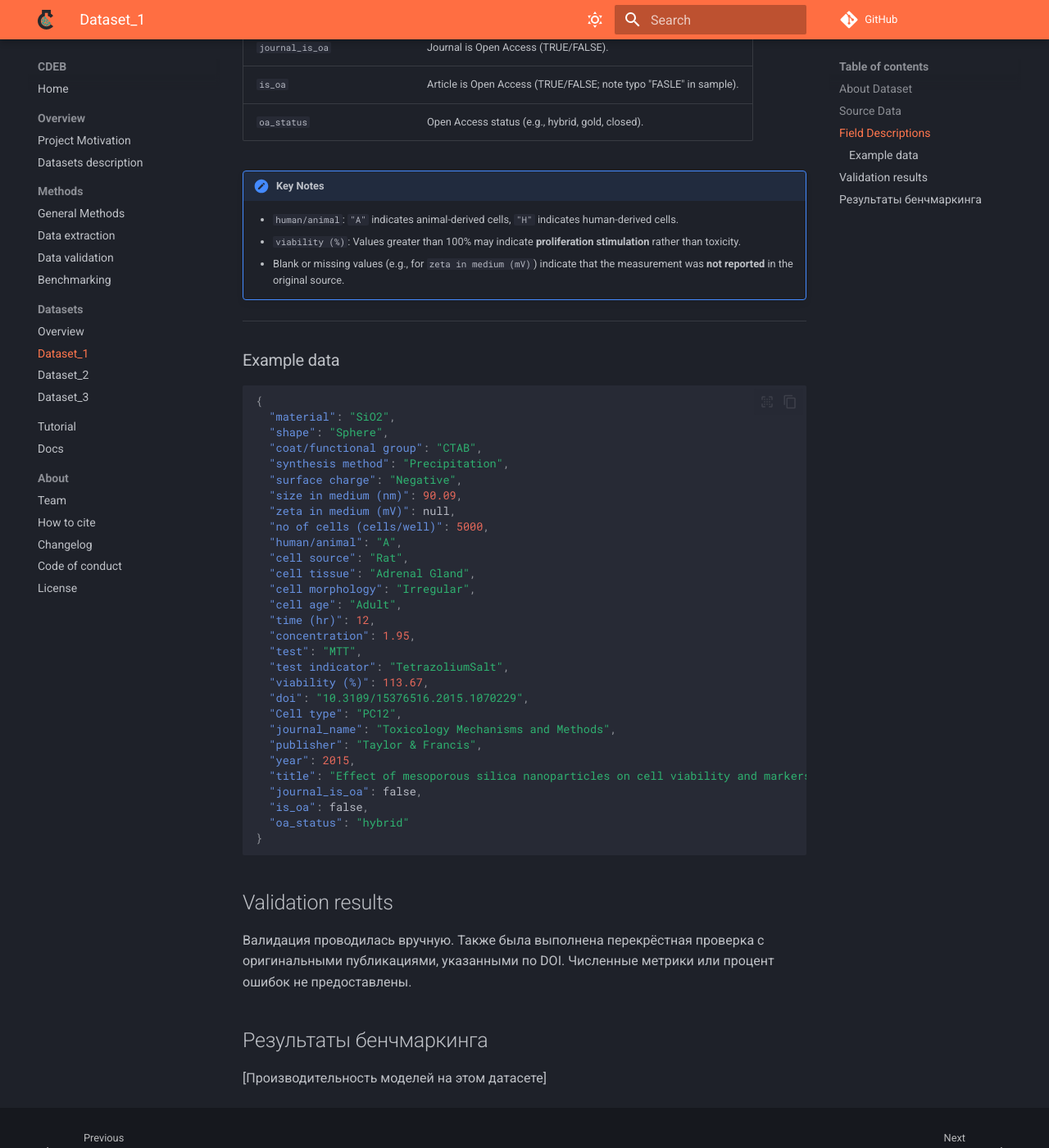
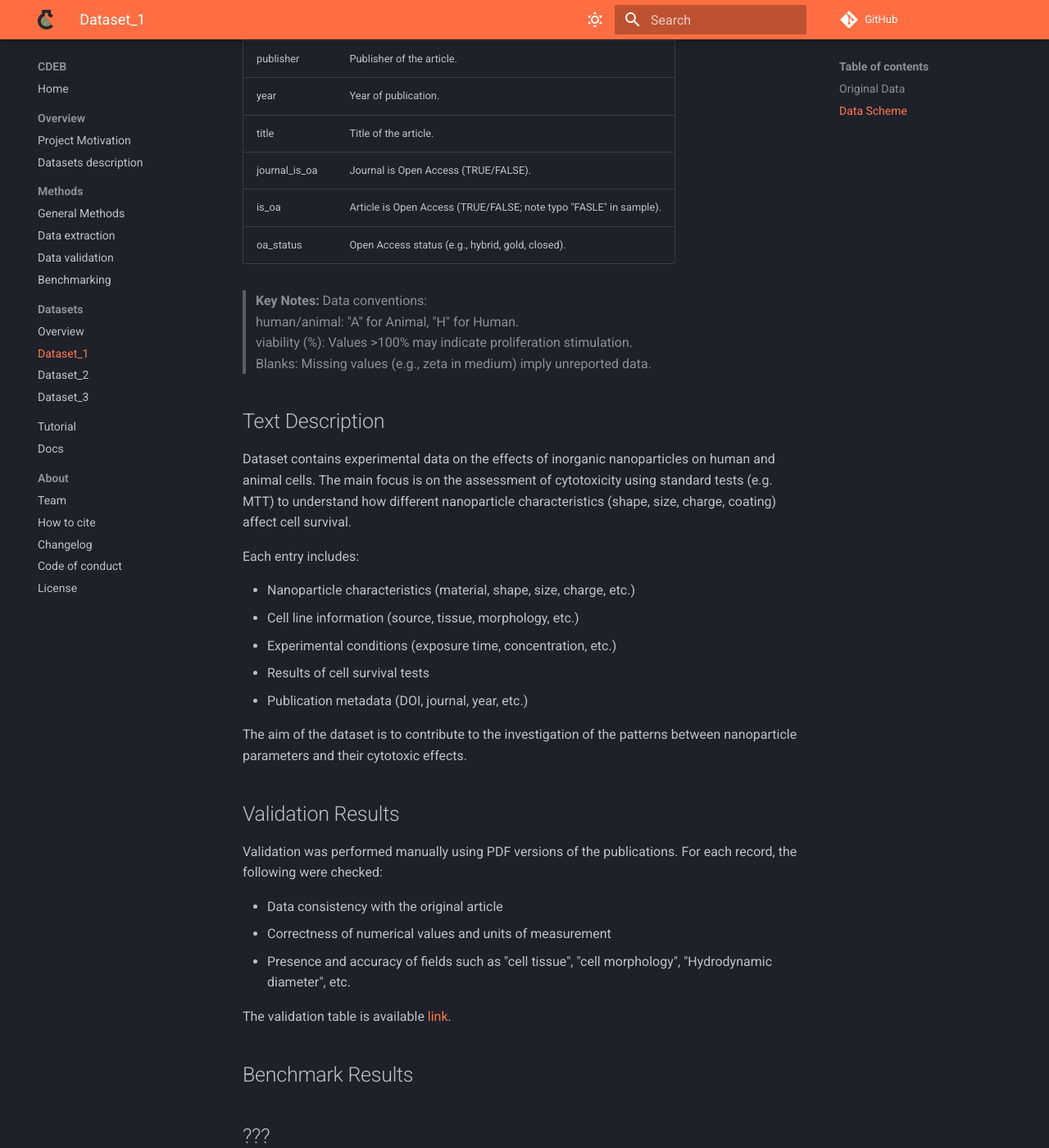
Before and after one commit to Riddars/CDEB, an MkDocs documentation site: the page built from docs/datasets/dataset_1.md, in a window 1280 px wide and 1400 px high, scrolled down 1957 px. Shown: the whole window at 82% size. Built offline with MkDocs 1.6.1 and Material for MkDocs 9.7.7, drawn with Linux system fonts in a browser that asks for light colours; comment, search, counter and statistics services are not loaded; some of the changed text lies outside the part shown.

Commit message:
Update dataset_1.md

````diff
--- a/docs/datasets/dataset_1.md
+++ b/docs/datasets/dataset_1.md
@@ -1,95 +1,92 @@
-# Cytotoxicity Dataset
+# Dataset #1: Cytotoxicity of Inorganic Nanoparticles
 
-## About Dataset
-This dataset contains information on the cytotoxicity of inorganic nanoparticles tested on various normal and cancer cell lines. It covers a wide range of nanoparticle characteristics, experimental conditions, and biological responses.
+## Original Data
 
-## Source Data
-Data were collected from scientific publications followed by manual feature extraction and verification.
-Each record contains not only values for key experimental characteristics, but is also accompanied by extensive metadata about the sources.
+**Title:** Cytotoxicity dataset of inorganic nanoparticles
+**Description:** The dataset contains information on the toxicity of inorganic nanoparticles on various normal and cancer cell lines.
+**Total number of records:** 5535
+**Number of features (columns):** 28
+**Data type:** Mixed.
+**Application:** Nanomaterials
+**Automatic validation:** Yes
 
+A complete data table can be found [link](https://docs.google.com/spreadsheets/d/1zKqCr8AxzeklouSQJ2-SZwB2Snmkpii3tYtIC1rmjE4/edit?gid=645671462#gid=645671462)
 
-## Field Descriptions
+## Data Scheme
 
-The dataset contains **5535 samples** and **28 extracted features**. Below is a list of key columns and their descriptions:
+Below is a description of all the fields present in the dataset:
 
-| Column Name                  | Description                                                                 |
-|-----------------------------|-----------------------------------------------------------------------------|
-| `material`                  | Composition of the nanoparticle/material tested (e.g., SiO₂, Ag).          |
-| `shape`                     | Physical shape of the particle (e.g., Sphere, Rod).                        |
-| `coat/functional group`     | Surface coating or functionalization (e.g., CTAB, PEG).                    |
-| `synthesis method`          | Synthesis method (e.g., Precipitation, Commercial etc.).                   |
-| `surface charge`            | Reported surface charge (e.g., Negative, Positive).                        |
-| `size in medium (nm)`       | Hydrodynamic size in biological medium (nm).                               |
-| `zeta in medium (mV)`       | Zeta potential in medium (mV; blank if not measured).                      |
-| `no of cells (cells/well)`  | Cell density per well in the assay.                                        |
-| `human/animal`              | Origin of cells (A = Animal, H = Human).                                   |
-| `cell source`               | Species/organism (e.g., Rat, Human).                                       |
-| `cell tissue`               | Tissue origin of the cell line (e.g., Adrenal Gland, Lung).               |
-| `cell morphology`           | Cell shape (e.g., Irregular, Epithelial).                                  |
-| `cell age`                  | Developmental stage of cells (e.g., Adult, Embryonic).                     |
-| `time (hr)`                 | Exposure duration (hours).                                                 |
-| `concentration`             | Tested concentration of the material (unit-specific, e.g., µg/mL).         |
-| `test`                      | Cytotoxicity assay type (e.g., MTT, LDH).                                  |
-| `test indicator`            | Reagent measured (e.g., TetrazoliumSalt for MTT).                          |
-| `viability (%)`             | Cell viability percentage relative to control.                             |
-| `doi`                       | Digital Object Identifier (DOI) of the article.                            |
-| `article_list`              | Identifier for the article in the dataset.                                 |
-| `core size (nm)`            | Primary particle size (nm).                                                |
-| `Hydrodynamic diameter (nm)`| Size in solution including coatings (nm).                                  |
-| `Zeta potential (mV)`       | Surface charge in solution (mV).                                           |
-| `Cell type`                 | Specific cell line name (e.g., PC12, A549).                                |
-| `journal_name`              | Name of the publishing journal.                                            |
-| `publisher`                 | Publisher of the article.                                                  |
-| `year`                      | Year of publication.                                                       |
-| `title`                     | Title of the article.                                                      |
-| `journal_is_oa`             | Journal is Open Access (TRUE/FALSE).                                       |
-| `is_oa`                     | Article is Open Access (TRUE/FALSE; note typo "FASLE" in sample).          |
-| `oa_status`                 | Open Access status (e.g., hybrid, gold, closed).                           |
+# Cytotoxicity Dataset – Column Descriptions
 
-!!! note "Key Notes"
-    - `human/animal`: `"A"` indicates animal-derived cells, `"H"` indicates human-derived cells.
-    - `viability (%)`: Values greater than 100% may indicate **proliferation stimulation** rather than toxicity.
-    - Blank or missing values (e.g., for `zeta in medium (mV)`) indicate that the measurement was **not reported** in the original source.
+| **Column Name**             | **Description**                                                                 |
+|----------------------------|---------------------------------------------------------------------------------|
+| material                   | Composition of the nanoparticle/material tested (e.g., SiO₂, Ag).              |
+| shape                      | Physical shape of the particle (e.g., Sphere, Rod).                            |
+| coat/functional group      | Surface coating or functionalization (e.g., CTAB, PEG).                        |
+| synthesis method           | Synthesis method (e.g., Precipitation, Commercial etc.).                       |
+| surface charge             | Reported surface charge (e.g., Negative, Positive).                            |
+| size in medium (nm)        | Hydrodynamic size in biological medium (nm).                                   |
+| zeta in medium (mV)        | Zeta potential in medium (mV; blank if not measured).                          |
+| no of cells (cells/well)   | Cell density per well in the assay.                                            |
+| human/animal               | Origin of cells (A = Animal, H = Human).                                       |
+| cell source                | Species/organism (e.g., Rat, Human).                                           |
+| cell tissue                | Tissue origin of the cell line (e.g., Adrenal Gland, Lung).                    |
+| cell morphology            | Cell shape (e.g., Irregular, Epithelial).                                      |
+| cell age                   | Developmental stage of cells (e.g., Adult, Embryonic).                         |
+| time (hr)                  | Exposure duration (hours).                                                     |
+| concentration              | Tested concentration of the material (unit-specific, e.g., µg/mL).            |
+| test                       | Cytotoxicity assay type (e.g., MTT, LDH).                                      |
+| test indicator             | Reagent measured (e.g., TetrazoliumSalt for MTT).                              |
+| viability (%)              | Cell viability percentage relative to control.                                 |
+| doi                        | Digital Object Identifier (DOI) of the article.                                |
+| article_list               | Identifier for the article in the dataset.                                     |
+| core size (nm)             | Primary particle size (nm).                                                    |
+| Hydrodynamic diameter (nm) | Size in solution including coatings (nm).                                      |
+| Zeta potential (mV)        | Surface charge in solution (mV).                                               |
+| Cell type                  | Specific cell line name (e.g., PC12, A549).                                    |
 
+## Metadata
+
+| **Column Name**   | **Description**                                                            |
+|------------------|----------------------------------------------------------------------------|
+| journal_name     | Name of the publishing journal.                                            |
+| publisher        | Publisher of the article.                                                  |
+| year             | Year of publication.                                                       |
+| title            | Title of the article.                                                      |
+| journal_is_oa    | Journal is Open Access (TRUE/FALSE).                                       |
+| is_oa            | Article is Open Access (TRUE/FALSE; note typo "FASLE" in sample).          |
+| oa_status        | Open Access status (e.g., hybrid, gold, closed).                           |
+
+> **Key Notes:**
+Data conventions:
+human/animal: "A" for Animal, "H" for Human.
+viability (%): Values >100% may indicate proliferation stimulation.
+Blanks: Missing values (e.g., zeta in medium) imply unreported data.
+
+## Text Description
+
+Dataset contains experimental data on the effects of inorganic nanoparticles on human and animal cells. The main focus is on the assessment of cytotoxicity using standard tests (e.g. MTT) to understand how different nanoparticle characteristics (shape, size, charge, coating) affect cell survival.
+
+Each entry includes:
+
+- Nanoparticle characteristics (material, shape, size, charge, etc.)
+- Cell line information (source, tissue, morphology, etc.)
+- Experimental conditions (exposure time, concentration, etc.)
+- Results of cell survival tests
+- Publication metadata (DOI, journal, year, etc.)
+
+The aim of the dataset is to contribute to the investigation of the patterns between nanoparticle parameters and their cytotoxic effects.
+
+## Validation Results
+
+Validation was performed manually using PDF versions of the publications. For each record, the following were checked:
+
+- Data consistency with the original article
+- Correctness of numerical values and units of measurement
+- Presence and accuracy of fields such as "cell tissue", "cell morphology", "Hydrodynamic diameter", etc.
+
+The validation table is available [link](https://docs.google.com/spreadsheets/d/17JoF-tsMeegV30Q7neU7LaseNscIFndcZjqsxANZzOg/edit?gid=645671462#gid=645671462).
+
+## Benchmark Results
+???
 ---
-
-
-
-### Example data
-```json
-{
-  "material": "SiO2",
-  "shape": "Sphere",
-  "coat/functional group": "CTAB",
-  "synthesis method": "Precipitation",
-  "surface charge": "Negative",
-  "size in medium (nm)": 90.09,
-  "zeta in medium (mV)": null,
-  "no of cells (cells/well)": 5000,
-  "human/animal": "A",
-  "cell source": "Rat",
-  "cell tissue": "Adrenal Gland",
-  "cell morphology": "Irregular",
-  "cell age": "Adult",
-  "time (hr)": 12,
-  "concentration": 1.95,
-  "test": "MTT",
-  "test indicator": "TetrazoliumSalt",
-  "viability (%)": 113.67,
-  "doi": "10.3109/15376516.2015.1070229",
-  "Cell type": "PC12",
-  "journal_name": "Toxicology Mechanisms and Methods",
-  "publisher": "Taylor & Francis",
-  "year": 2015,
-  "title": "Effect of mesoporous silica nanoparticles on cell viability and markers of oxidative stress",
-  "journal_is_oa": false,
-  "is_oa": false,
-  "oa_status": "hybrid"
-}
-```
-## Validation results
-Валидация проводилась вручную. Также была выполнена перекрёстная проверка с оригинальными публикациями, указанными по DOI.
-Численные метрики или процент ошибок не предоставлены.
-
-## Результаты бенчмаркинга
-[Производительность моделей на этом датасете]
````
